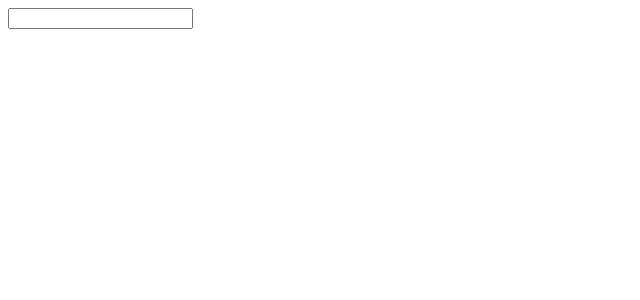
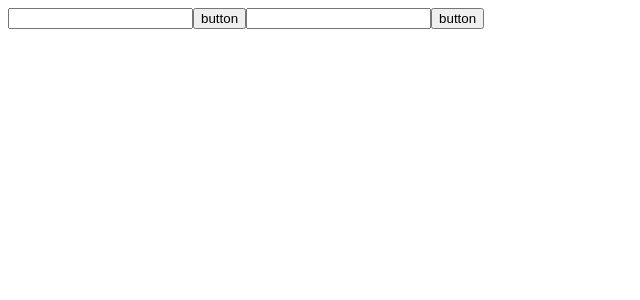
Before and after one commit to lfsmart/growing, a React (Vite) app: page / in a window 1280 px wide. Shown: the top 300 px of the page, without its empty margins (0-640 px from the left). Built offline with nearby package versions, Linux system fonts and the light colour scheme; the HTML template or start-up script is replaced by a standard one.

Commit message:
feat: useRef & useImperativeHandle

```diff
--- a/src/App.tsx
+++ b/src/App.tsx
@@ -1,18 +1,11 @@
-import { useState, ReactNode, useEffect, ChangeEvent } from "react";
-// const Counter = () => {
-//   const [ count, setCount ] = useState( 0 );
-//   return <button onClick={ () => setCount( count + 1 ) }>count,{ count }</button>
-// }
+import { ReactNode } from "react";
+import { UseRef, UseImperativeHandle } from '@/components';
 function App(): ReactNode {
-
-  const [ value, setValue ] = useState('');
-  const handleChange = (e: ChangeEvent<HTMLInputElement> ) => {
-    setValue( e.target.value );
-  }
   return (
-    <div className="card"  >
-      <input type="text" value={ value } onChange={ handleChange }/>
-    </div>
+    <>
+      <UseRef></UseRef>
+      <UseImperativeHandle></UseImperativeHandle>
+    </>
   );
 }
 export default App;
--- /dev/null
+++ b/src/components/UseImperativeHandle/index.tsx
@@ -0,0 +1,26 @@
+import { useRef, useState, ReactNode, forwardRef, useImperativeHandle } from "react";
+
+const MyInput = forwardRef(( props, ref ) => {
+  const inputRef = useRef<OrNull<HTMLInputElement>>(null)
+  useImperativeHandle( ref, () => ({
+      focus(){
+        inputRef?.current?.focus()
+      }
+    })
+  );
+  return <input ref={ inputRef }></input>
+})
+
+export const UseImperativeHandle = () => {
+  const ref = useRef<OrNull<HTMLInputElement>>( null );
+  const handleClick = () => {
+    ref.current?.focus() // 子组件获取焦点
+  }
+
+  return (
+    <>
+      <MyInput ref={ ref }></MyInput>
+      <button onClick={ handleClick }>button</button>
+    </>
+  );
+};
--- /dev/null
+++ b/src/components/UseRef/index.tsx
@@ -0,0 +1,19 @@
+import { useRef, useState, ReactNode, forwardRef } from "react";
+
+const MyInput = forwardRef<HTMLInputElement>((props, ref) => {
+  return <input ref={ ref }></input>
+
+})
+
+export const UseRef = () => {
+  const ref = useRef( null );
+  const handleClick = () => {
+    console.log( ref )
+  }
+  return (
+    <>
+      <MyInput ref={ ref }></MyInput>
+      <button onClick={ handleClick }>button</button>
+    </>
+  );
+};
--- a/src/components/index.ts
+++ b/src/components/index.ts
@@ -0,0 +1,7 @@
+import { UseRef } from "./UseRef";
+import { UseImperativeHandle } from './UseImperativeHandle'
+
+export {
+  UseRef,
+  UseImperativeHandle
+}
--- a/src/types/index.d.ts
+++ b/src/types/index.d.ts
@@ -6,3 +6,7 @@ interface VoidFunction {
 interface Json extends object {
   [key: string]: any;
 }
+
+type OrNull<T> = T | null;
+
+type OrUndef<T> = T | undefined;
```
Also changed, not shown: 1 other file (tests, documents, lock files or other folders).
